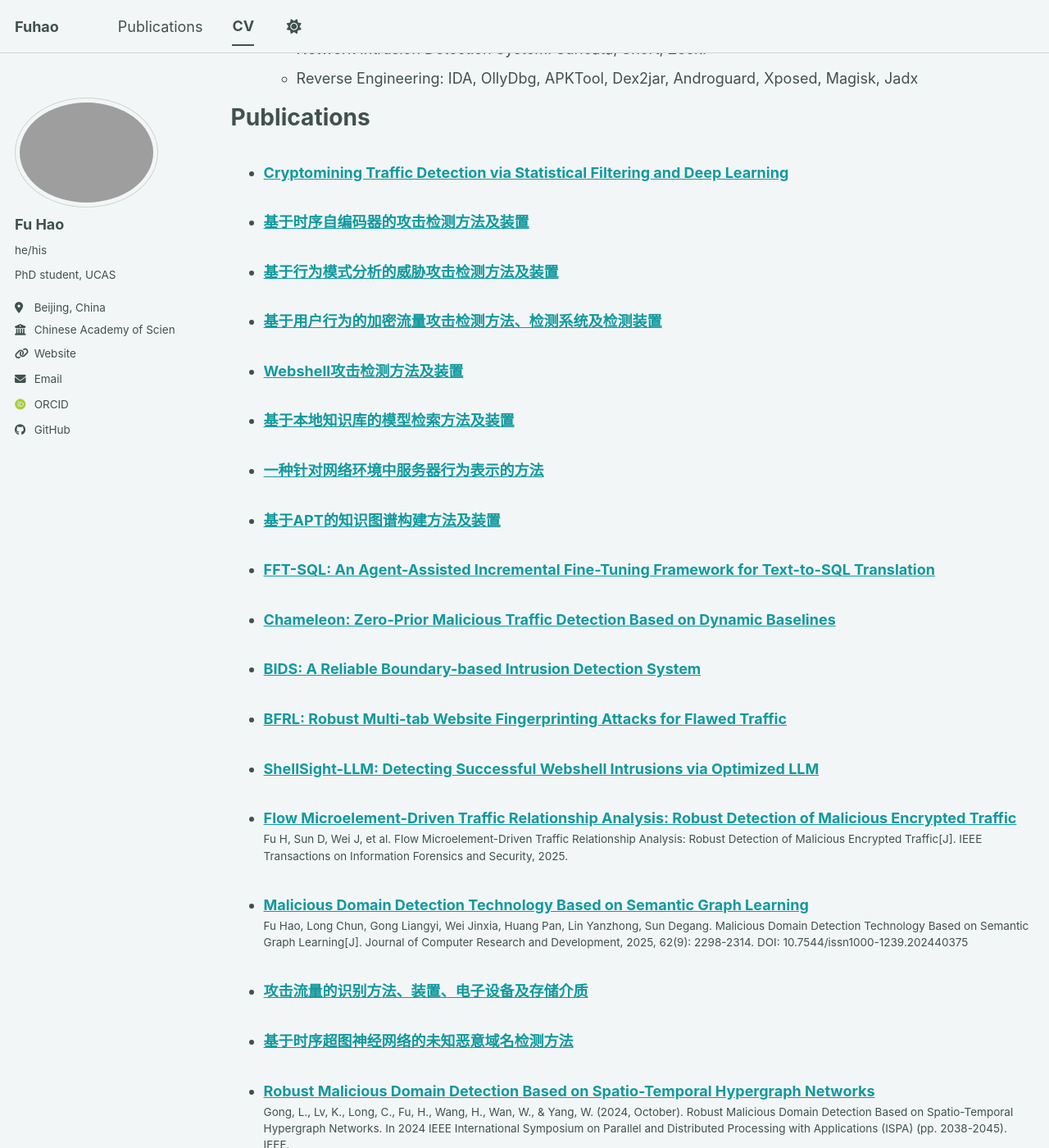
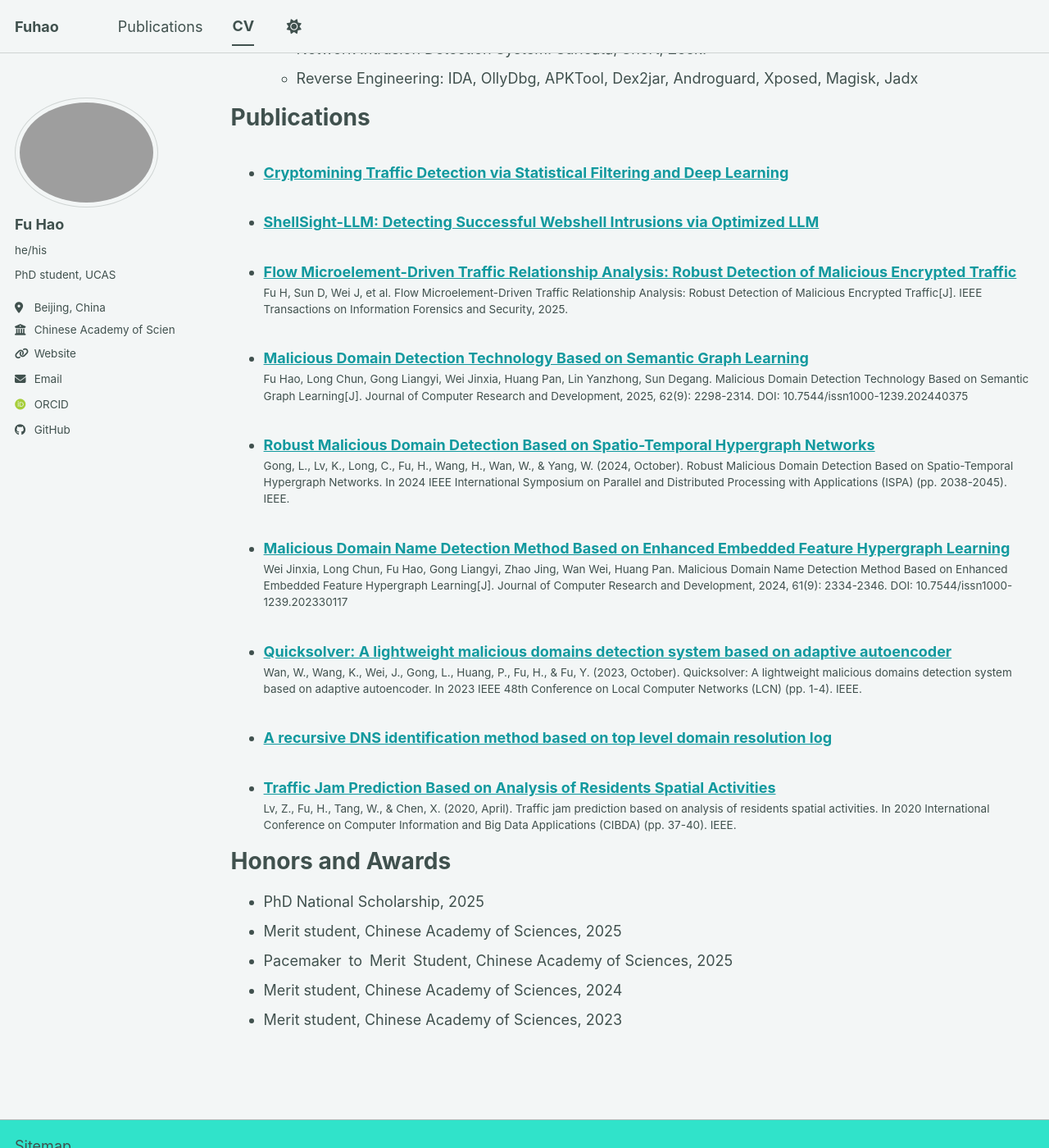
Before and after one commit to gswsfh/gswsfh.github.io, a Jekyll site: the page built from _pages/cv.md, in a window 1280 px wide and 1400 px high, scrolled down 705 px. Shown: the whole window at 82% size. Built offline with Jekyll 4.4.1, drawn with Linux system fonts in a browser that asks for light colours; some web fonts are replaced; a script bundle is joined from its source files by our own code; library files that are not in the unit come from our copies; some of the changed text lies outside the part shown.

Commit message:
更新出版物和cv

```diff
--- a/_pages/cv.md
+++ b/_pages/cv.md
@@ -31,15 +31,16 @@
   * Network Intrusion Detection System: Suricata, Snort, Zeek.
   * Reverse Engineering: IDA, OllyDbg, APKTool, Dex2jar, Androguard, Xposed, Magisk, Jadx
 
+Publications
+============
 
-Publications
-======
-  <ul>{% for post in site.publications reversed %}
+<ul>{% for post in site.publications reversed %}
     {% include archive-single-cv.html %}
   {% endfor %}</ul>
 
 Honors and Awards
-======
+=================
+
 * PhD National Scholarship, 2025
 * Merit student, Chinese Academy of Sciences, 2025
 * Pacemaker to Merit Student, Chinese Academy of Sciences, 2025
--- a/_publications/2021-10-08-p14.md
+++ /dev/null
@@ -1,11 +0,0 @@
----
-title: "一种基于Yolo的气象卫星云图目标检测方法"
-collection: publications
-category: patents
-permalink: /publication/2021-10-08-p14
-date: 2021-10-08
-paperurl: 'https://gswsfh.github.io/files/CN202110783150_FullTextImage.pdf'
----
-公开号：CN113487529A
-
-本发明公开了一种基于Yolo的气象卫星云图目标检测方法，包括：一、提取出多张红外云图和多张可见光云图；二、统计可见光云图中的无效信息，根据可见光云图中的无效信息占比将多张可见光云图划分为：第一可见光云图、第二可见光云图和第三可见光云图；其中，第一可见光云图的无效信息占比ψ1满足ψ1＜ψmin；第二可见光云图的无效信息占比ψ2满足ψmin≤ψ2≤ψmax；第三可见光云图的无效信息占比ψ3满足ψ3＞ψmax；ψmin为无效信息阈值下限，ψmax为无效信息阈值上限；三、将第一可见光云图与其对应的红外云图进行融合，得到融合云图；将与第一可见光云图相对应的红外云图、融合云图以及第三可见光云图组成待检测云图集；四、采用Yolo算法对检测云图集中的云图进行目标检测，识别出云图中的典型天气现象。
--- a/_publications/2024-08-23-p3.md
+++ /dev/null
@@ -1,11 +0,0 @@
----
-title: "基于实体关系挖掘的钓鱼攻击域名识别方法、系统和装置"
-collection: publications
-category: patents
-permalink: /publication/2024-08-23-p3
-date: 2024-08-23
-paperurl: 'https://gswsfh.github.io/files/CN202310154406_FullTextImage.pdf'
----
-公开号：CN118540075A
-
-本申请公开了一种基于实体关系挖掘的钓鱼攻击域名识别方法、系统和装置，该方法通过获取样本数据集，通过所述样本数据集中每个样本的各相关实体的实体特征构建所述样本数据集的实体关系异构图；将所述实体关系异构图中的每个节点转化为节点向量，根据所述实体关系异构图中各节点之间的实体关系基于所述节点向量得到训练特征向量；将所述训练特征向量输入卷积神经网络分类模型训练模型得到钓鱼域名检测模型；获取目标检测域名的所述各相关实体的实体特征数据，将实体特征数据输入钓鱼域名检测模型中，输出识别结果。实现对钓鱼网站域名进行及时检查，不依赖黑白名单，能够避免视觉上的逃逸检测，能够对抗攻击者精心设计的逃逸技术。
--- a/_publications/2024-08-23-p4.md
+++ /dev/null
@@ -1,11 +0,0 @@
----
-title: "网络入侵检测方法以及装置、存储介质、电子装置"
-collection: publications
-category: patents
-permalink: /publication/2024-08-23-p4
-date: 2024-08-23
-paperurl: 'https://gswsfh.github.io/files/CN202310166669_FullTextImage.pdf'
----
-公开号：CN118540077A
-
-本申请公开了网络入侵检测方法以及装置、存储介质、电子装置，其中所述方法包括将经过数据聚合处理的网络流量数据进行特征提取，得到所述网络流量数据中的DNS解析特征以及数据流特征；基于决策树根据所述DNS解析特征以及所述数据流特征构建超边，所述超边用于构建超图，所述超图用于作为网络入侵检测模型；根据所述网络入侵检测模型检测网络入侵。通过本申请通过DNS解析行为、流量通信行为综合进行考虑攻击者行为并提取多维特征进行分析，可以更加详细地描述出攻击的整个过程，可以检测出更加隐蔽的攻击。
--- a/_publications/2024-08-23-p5.md
+++ /dev/null
@@ -1,11 +0,0 @@
----
-title: "基于多类特征的恶意域名识别方法"
-collection: publications
-category: patents
-permalink: /publication/2024-08-23-p5
-date: 2024-08-23
-paperurl: 'https://gswsfh.github.io/files/CN202310166120_FullTextImage.pdf'
----
-公开号：CN118540076A
-
-本发明属于恶意域名检测技术领域，为解决现有技术对新的恶意域名识别率较低的技术问题，本发明提供一种基于多类特征的恶意域名识别方法，从包括恶意域名与正常域名的域名数据集中提取多类特征，并将同类特征组合成相应的训练集；多类特征包括IP通信流特征，IP通信流特征反应了域名的通信行为；为各类特征匹配相应的基分类器，并采用相应的训练集训练各个基分类器；采用训练完成后的各个基分类器对相应的训练集进行预测，并输出预测结果；将各个基分类器的预测结果组成新训练集，训练元分类器；将训练完成的基分类器与训练完成的元分类器集成为集成学习分类器，采用集成学习分类器对待测域名进行分类识别。本发明提高了识别率，降低了训练成本。
--- a/_publications/2024-08-23-p6.md
+++ /dev/null
@@ -1,11 +0,0 @@
----
-title: "基于动态超图学习的恶意域名检测方法"
-collection: publications
-category: patents
-permalink: /publication/2024-08-23-p6
-date: 2024-08-23
-paperurl: 'https://gswsfh.github.io/files/CN202310140407_FullTextImage.pdf'
----
-公开号：CN118540072A
-
-本发明涉及网络安全技术领域，为提高恶意域名检测结果的准确性，提供了一种基于动态超图学习的恶意域名检测方法，采集包括恶意域名与正常域名的域名样本集；为域名样本集中每个域名样本提取特征向量；采用决策树对域名样本进行分类，相同类别的域名样本具有相同的特征属性；将域名样本作为顶点，并将相同类别的顶点连接以形成超边，从而构建出超图；结合超图与域名‑IP强关联关系图对动态超图神经网络进行训练；将待测域名输入训练完成后的动态超图神经网络进行分类识别。本发明结合超图与域名‑IP强关联关系图对动态超图对特征进行增强，可以将相关联的域和IP进行全面刻画，能够有效提高检测结果的准确性。
--- a/_publications/2025-04-18-p2.md
+++ /dev/null
@@ -1,11 +0,0 @@
----
-title: "基于时序超图神经网络的未知恶意域名检测方法"
-collection: publications
-category: patents
-permalink: /publication/2025-04-18-p2
-date: 2025-04-18
-paperurl: 'https://gswsfh.github.io/files/CN202311342115_FullTextImage.pdf'
----
-公开号：CN119853931A
-
-本发明涉及域名检测技术领域，公开了基于时序超图神经网络的未知恶意域名检测方法，首先对未知域名提取其字符特征、解析特征和注册特征，构建多模态域名的特征数据;再使用决策树方法利用多模态数据构建不同的超边，再对超边构成的超图进行卷积操作，再使用超图神经网络进行卷积操作特征聚合，最后通过神经网络的分类器进行节点分类，并建立LSTM模型;再通过LSTM模型对域名的动静态解析特征进行学习，并对未知恶意域名的检测;最后进行检测模型更新。本发明结合了域名的多维特征对恶意行为进行刻画，并使用了高阶关联关系的超图模型进行检测，同时对模型进行有效更新，提高了恶意域名的检测效率和准确率。
--- a/_publications/2025-08-01-p1.md
+++ /dev/null
@@ -1,11 +0,0 @@
----
-title: "攻击流量的识别方法、装置、电子设备及存储介质"
-collection: publications
-category: patents
-permalink: /publication/2025-08-01-p1
-date: 2025-08-01
-paperurl: 'https://gswsfh.github.io/files/CN202410135624_FullTextImage.pdf'
----
-公开号：CN120415755A
-
-本发明提供了一种攻击流量的识别方法、装置、电子设备及存储介质，其中，该方法包括：获取带标签的多个网络样本流量，形成包括多个所述网络样本流量的训练集；根据所述训练集对残差网络结构的流量识别模型进行训练；所述流量识别模型嵌有注意力机制；生成训练后的流量识别模型；所述训练后的流量识别模型用于识别网络流量中的攻击流量。通过本发明实施例提供的方案，可以更好地学习到输入数据和输出数据之间的差异，能够提升流量识别模型的性能和训练效果；并且，基于注意力机制来增强流量识别模型对输入数据中重要特征的关注，并抑制不重要的特征，从而可以提高流量识别模型的表示能力和性能，能够更加准确地识别出新型的攻击流量。
--- a/_publications/2026-01-01-BFRL.md
+++ /dev/null
@@ -1,8 +0,0 @@
----
-title: "BFRL: Robust Multi-tab Website Fingerprinting Attacks for Flawed Traffic"
-collection: publications
-category: conferences
-venue: 'Usenix Security(Under review)'
----
-
-Under review
--- a/_publications/2026-01-01-BIDS.md
+++ /dev/null
@@ -1,8 +0,0 @@
----
-title: "BIDS: A Reliable Boundary-based Intrusion Detection System"
-collection: publications
-category: conferences
-venue: 'None'
----
-
-During the revision
--- a/_publications/2026-01-01-Chameleon.md
+++ /dev/null
@@ -1,6 +0,0 @@
----
-title: "Chameleon: Zero-Prior Malicious Traffic Detection Based on Dynamic Baselines"
-collection: publications
-category: conferences
-venue: 'CCS(Under review)'
----
--- a/_publications/2026-01-01-FFT-SQL.md
+++ /dev/null
@@ -1,8 +0,0 @@
----
-title: "FFT-SQL: An Agent-Assisted Incremental Fine-Tuning Framework for Text-to-SQL Translation"
-collection: publications
-category: conferences
-venue: 'None'
----
-
-During the revision
--- a/_publications/2026-01-01-p10.md
+++ /dev/null
@@ -1,8 +0,0 @@
----
-title: "基于APT的知识图谱构建方法及装置"
-collection: publications
-category: patents
-permalink: /publication/2026-01-01-p10
-date: 2026-01-01
----
-申请号：ZL 202510726960.4
--- a/_publications/2026-01-01-p11.md
+++ /dev/null
@@ -1,8 +0,0 @@
----
-title: "一种针对网络环境中服务器行为表示的方法"
-collection: publications
-category: patents
-permalink: /publication/2026-01-01-p11
-date: 2026-01-01
----
-申请号：ZL 202510726961.9
--- a/_publications/2026-01-01-p12.md
+++ /dev/null
@@ -1,8 +0,0 @@
----
-title: "基于本地知识库的模型检索方法及装置"
-collection: publications
-category: patents
-permalink: /publication/2026-01-01-p12
-date: 2026-01-01
----
-申请号：ZL 202511087969.1
--- a/_publications/2026-01-01-p13.md
+++ /dev/null
@@ -1,8 +0,0 @@
----
-title: "Webshell攻击检测方法及装置"
-collection: publications
-category: patents
-permalink: /publication/2026-01-01-p13
-date: 2026-01-01
----
-申请号：ZL 202510958677.4
--- a/_publications/2026-01-01-p7.md
+++ /dev/null
@@ -1,8 +0,0 @@
----
-title: "基于用户行为的加密流量攻击检测方法、检测系统及检测装置"
-collection: publications
-category: patents
-permalink: /publication/2026-01-01-p7
-date: 2026-01-01
----
-申请号：ZL 202510077295.0
--- a/_publications/2026-01-01-p8.md
+++ /dev/null
@@ -1,8 +0,0 @@
----
-title: "基于行为模式分析的威胁攻击检测方法及装置"
-collection: publications
-category: patents
-permalink: /publication/2026-01-01-p8
-date: 2026-01-01
----
-申请号：ZL 202510067246.9
--- a/_publications/2026-01-01-p9.md
+++ /dev/null
@@ -1,8 +0,0 @@
----
-title: "基于时序自编码器的攻击检测方法及装置"
-collection: publications
-category: patents
-permalink: /publication/2026-01-01-p9
-date: 2026-01-01
----
-申请号：ZL 202510067248.8
```
Also changed, not shown: other parts of _pages/cv.md (+4 -4 lines).
